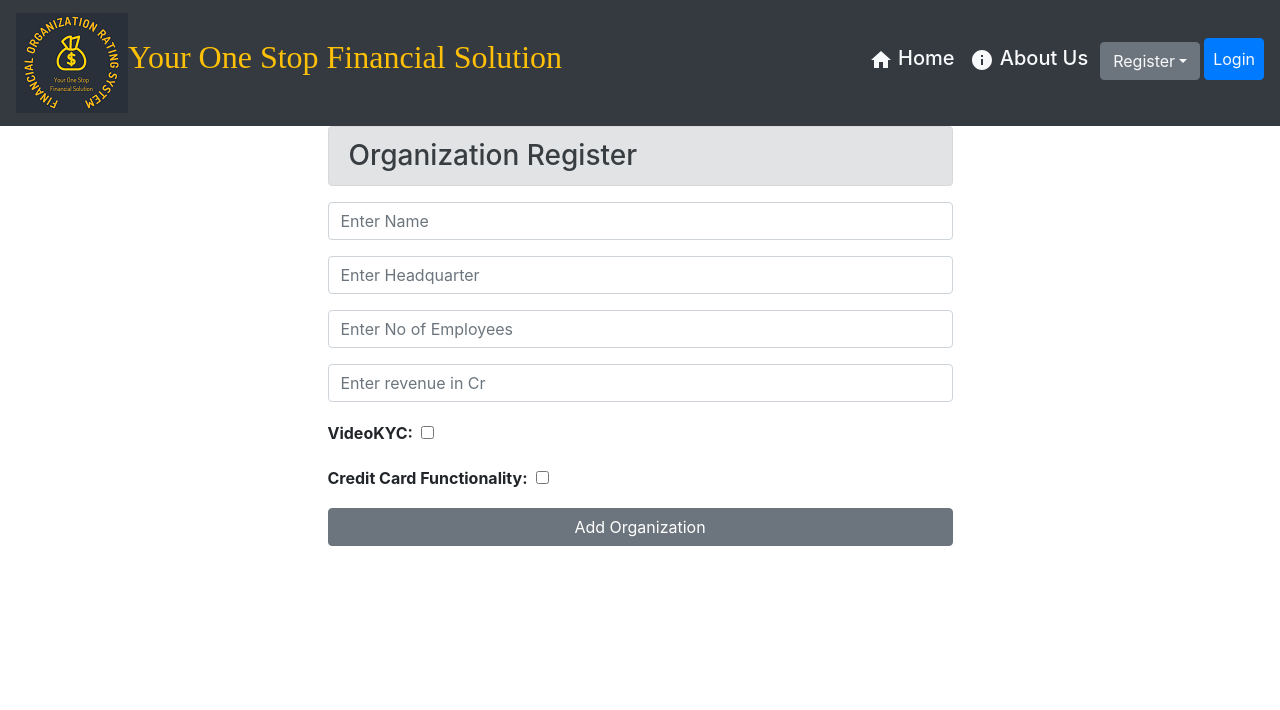
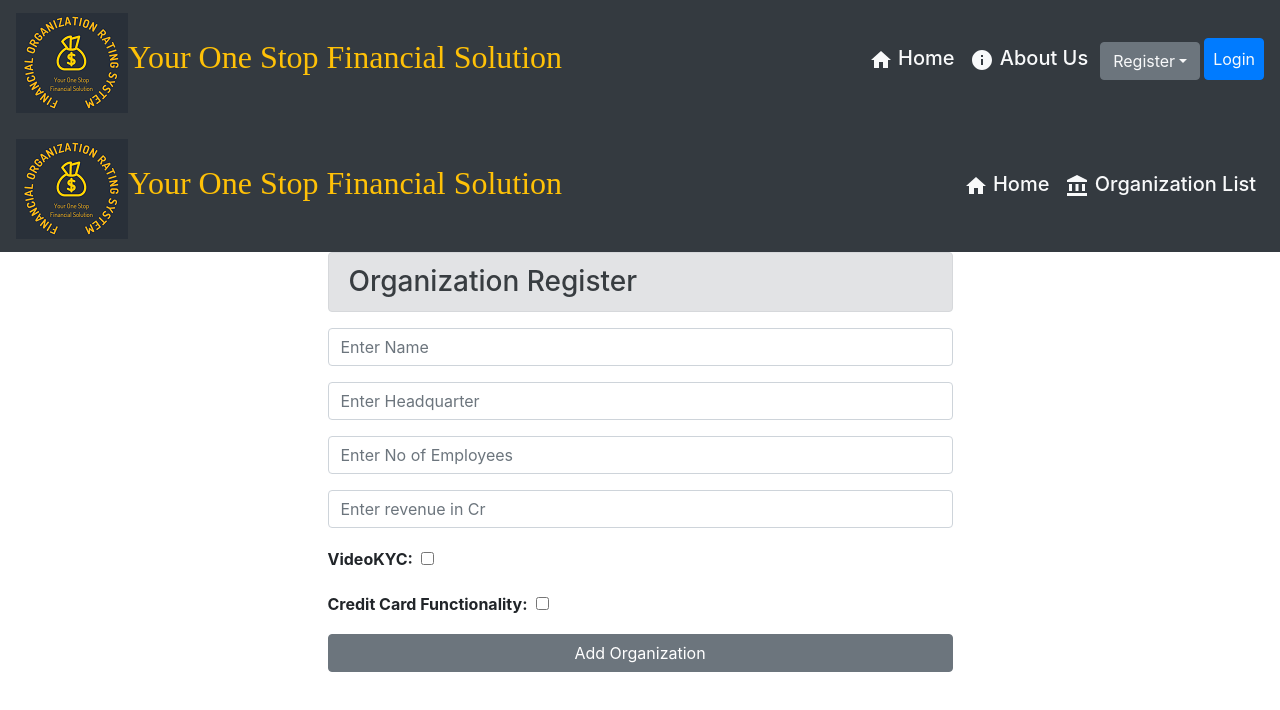
Before and after one commit to rohitd743/sprint2-react, a React (Create React App) app: page /organizationupsert in a window 1280 px wide. Shown: the top 710 px of the page. Built offline with nearby package versions, Linux system fonts and the light colour scheme.

Commit message:
navbar updated.

```diff
--- a/src/components/OrgUpsert.js
+++ b/src/components/OrgUpsert.js
@@ -5,6 +5,8 @@ import {
   OrgRegisterAction,
   updateOrgAction,
 } from "../redux/OrgRegisterReducer";
+
+import { OrgUpsertNavBar } from "../Common/AppNavBar";
 
 export function OrgUpsert() {
   const dispatch = useDispatch();
@@ -105,6 +107,8 @@ export function OrgUpsert() {
   };
 
   return (
+    <div>
+      <OrgUpsertNavBar></OrgUpsertNavBar>
       <div className="row">
         <div className="col-3 col-md-3 d-none d-md-block"></div>
         <div className="col-12 col-md-6">
@@ -211,5 +215,6 @@ export function OrgUpsert() {
         </div>
         <div className="col-3 col-md-3  d-none d-md-block"></div>
       </div>
+    </div>
   );
 }
--- a/src/components/OrganizationList.js
+++ b/src/components/OrganizationList.js
@@ -6,6 +6,7 @@ import {
   updateRefOrganization,
 } from "../redux/OrgRegisterReducer";
 import { OrganizationModal } from "./OrganizationModal";
+import { HomeNavBar } from "../Common/AppNavBar";
 
 export function OrganizationList() {
   const state = useSelector((state) => state);
@@ -31,7 +32,8 @@ export function OrganizationList() {
   };
 
   return (
-    <>
+    <div>
+      <HomeNavBar></HomeNavBar>
       <div className="row">
         <div className="col-3 col-md-2 d-none d-md-block"></div>
         <div className="col-12 col-md-8">
@@ -71,6 +73,6 @@ export function OrganizationList() {
 
       {/** EMPLOYEE MODAL */}
       <OrganizationModal />
-    </>
+    </div>
   );
 }
--- a/src/components/Registration.js
+++ b/src/components/Registration.js
@@ -5,7 +5,7 @@ import { useDispatch } from "react-redux";
 import { useSelector } from "react-redux";
 import { UserRegisterAction } from "../redux/UserRegisterReducer";
 import { useRef, useState } from "react";
-
+import { UserRegNavBar } from "../Common/AppNavBar";
 export function Registration() {
   const state = useSelector((state) => state);
   const dispatch = useDispatch();
@@ -57,7 +57,7 @@ export function Registration() {
 
   return (
     <div className="bg-info" style={{ height: "100vh" }}>
-      {/* <AppNavBar /> */}
+      <UserRegNavBar></UserRegNavBar>
 
       <div className="row ">
         <div className="col-3 col-md-3 d-none d-md-block"></div>
--- a/src/components/UserLogin.js
+++ b/src/components/UserLogin.js
@@ -2,8 +2,9 @@ import { useState } from "react";
 import { Button } from "react-bootstrap";
 import { useDispatch, useSelector } from "react-redux";
 import { useHistory } from "react-router-dom";
-import { AppNavBar } from "../Common/AppNavBar";
 import { UserLoginAction } from "../redux/UserLoginReducer";
+import { UserLoginNavBar } from "../Common/AppNavBar";
+
 export const UserLogin = () => {
   const dispatch = useDispatch();
   const history = useHistory();
@@ -41,7 +42,7 @@ export const UserLogin = () => {
 
   return (
     <div className="bg-info" style={{ height: "100vh" }}>
-      {/* <AppNavBar /> */}
+      <UserLoginNavBar></UserLoginNavBar>
       <div className="row">
         <div className="col-3 col-md-3 d-none d-md-block"></div>
         <div className="col-12 col-md-6">
```
Lines whose indentation alone changed are shown as unchanged.
